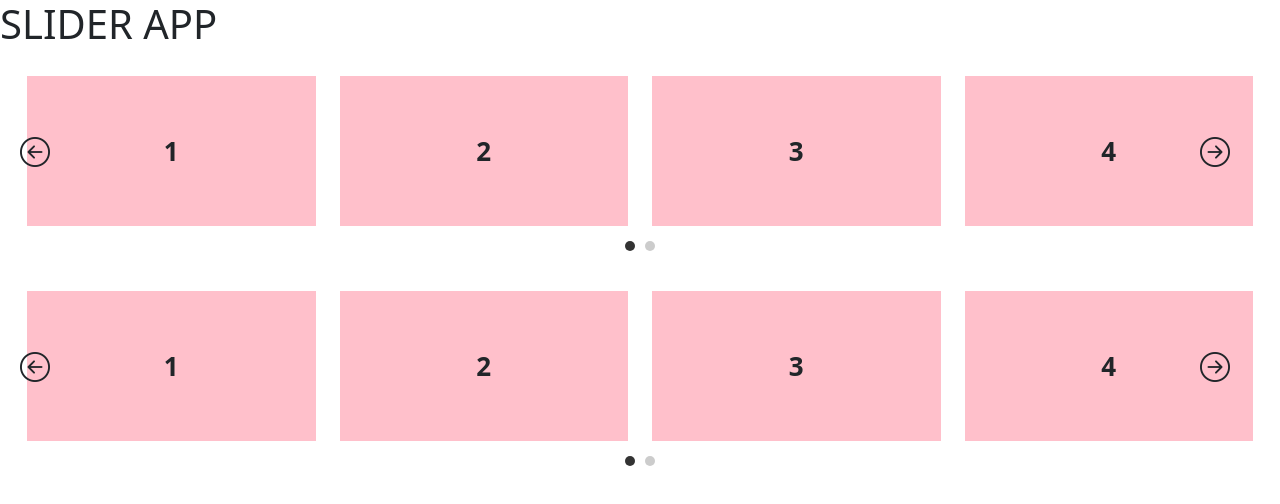
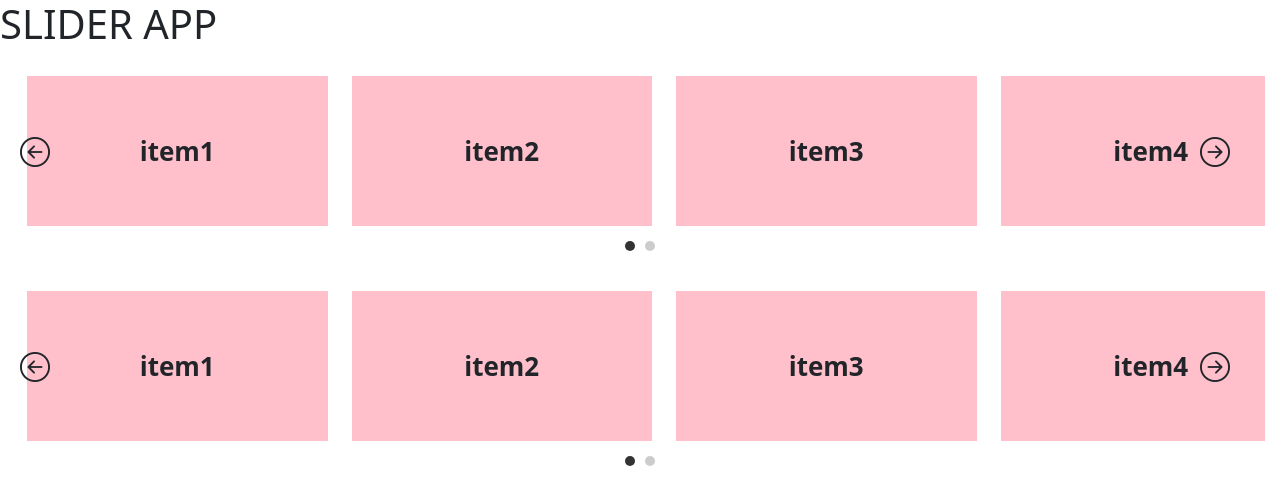
Before and after one commit to nayerasami/reusable-slider, an Angular app: page /home in a window 1280 px wide. Shown: the top 504 px of the page. Built offline with nearby package versions, Linux system fonts and the light colour scheme.

Commit message:
`feat: updated home component and slider component to reflect changes in slider options`

```diff
--- a/src/app/components/home/home.component.html
+++ b/src/app/components/home/home.component.html
@@ -1,6 +1,6 @@
 <app-slider [sliderOptions]="sliderOptions" [sliderItems]="sliderItems">
   <ng-template #itemTemplate let-item>
-    <div class="text">{{ item.id }}</div>
+    <div class="text">{{ item.name }}</div>
   </ng-template>
 
 </app-slider>
--- a/src/app/components/home/home.component.ts
+++ b/src/app/components/home/home.component.ts
@@ -38,10 +38,11 @@ export class HomeComponent {
     autoplay: false,
     autoplaySpeed: 3000,
     indicators: true,
-    infiniteScroll: true,
+    infiniteScroll: false,
     isDraggable: true,
-    numberOfVisibleItems: 4,
-    stepSize: 1,
+    numberOfVisibleItems: 3.5,
+    stepSize: 3,
+    spaceBetween:12
   }
 
   sliderItems = [
@@ -51,8 +52,8 @@ export class HomeComponent {
     { id: 4, name: 'item4' },
     { id: 5, name: 'item5' },
     { id: 6, name: 'item6' },
-    // { id: 7, name: 'item7' },
-    // { id: 8, name: 'item8' },
+    { id: 7, name: 'item7' },
+    { id: 8, name: 'item8' },
   ]
 
 
--- a/src/app/components/slider/interfaces/sliderTypes.ts
+++ b/src/app/components/slider/interfaces/sliderTypes.ts
@@ -15,5 +15,7 @@ export interface SliderOptions {
   isDraggable?:boolean;
   stepSize?:number;
   numberOfVisibleItems:number;
+  spaceBetween?:number;
+  rtl?:boolean
 
 }
--- a/src/app/components/slider/slider.component.css
+++ b/src/app/components/slider/slider.component.css
@@ -24,6 +24,10 @@
   display: flex;
   flex-wrap: nowrap;
   justify-content: flex-start;
+  /* overflow: hidden; */
+   transition: transform 0.3s ease;
+  will-change: transform;
+
 }
 
 .slider-item {
@@ -32,9 +36,11 @@
   font-size: 26px;
   font-weight: 600;
   position: relative;
-  margin: 0 12px;
   flex: 0 0 auto;
   box-sizing: border-box;
+  margin: 0;
+    transition: transform 0.5s linear;
+
 }
 
 .text {
--- a/src/app/components/slider/slider.component.html
+++ b/src/app/components/slider/slider.component.html
@@ -2,9 +2,9 @@
   <div class="container-fluid">
     <div class="slider-wrap" (mouseenter)="stopAutoplay()" (mouseleave)="startAutoplay()">
       <div class="slider-main" #sliderWrapper>
-        @for (item of visibleItems; track item;) {
-           <div class="slider-item"  [ngStyle]="{ width: 'calc(' + (100 / sliderOptions.numberOfVisibleItems) + '% - 24px)',}">
-        <ng-container *ngTemplateOutlet="itemTemplate; context: {$implicit: item} "></ng-container>
+        @for (item of visibleItems; track trackItemFun(item, $index);) {
+        <div class="slider-item" [ngStyle]="{  width: 'calc(' + (100 / sliderOptions.numberOfVisibleItems) + '% - ' + sliderOptions.spaceBetween + 'px)', margin: sliderOptions.numberOfVisibleItems > 1 ? '0 ' + (sliderOptions.spaceBetween) + 'px' : '0' }">
+          <ng-container *ngTemplateOutlet="itemTemplate; context: {$implicit: item} "></ng-container>
         </div>
         }
       </div>
--- a/src/app/components/slider/slider.component.ts
+++ b/src/app/components/slider/slider.component.ts
@@ -80,15 +80,19 @@ export class SliderComponent implements OnInit {
   }
 
   ngOnInit(): void {
-    this.calculateVisibleItems()
     window.addEventListener('resize', this.onWindowResize.bind(this));
     // this.applyResponsiveOptions()
     if (this.sliderOptions.autoplay) {
       this.startAutoplay();
     }
 
-    this.sortedResponsiveOptons = this.responsiveOptions.sort((a: any, b: any) => parseInt(a.breakpoint.replace('px', ''), 10) - parseInt(b.breakpoint.replace('px', ''), 10));
-    this.largestBreakpoint = this.sortedResponsiveOptons.pop();
+    if (this.responsiveOptions.length) {
+      this.sortedResponsiveOptons = this.responsiveOptions.sort((a: any, b: any) => parseInt(a.breakpoint.replace('px', ''), 10) - parseInt(b.breakpoint.replace('px', ''), 10));
+      this.largestBreakpoint = this.sortedResponsiveOptons.pop();
+      this.applyResponsiveOptions();
+      this.calculateVisibleItems()
+
+    }
 
   }
 
@@ -101,8 +105,11 @@ export class SliderComponent implements OnInit {
     }, 0);
   }
 
+  trackItemFun(item :any ,index:any){
+    return index
+  }
   calculateVisibleItems() {
-    this.visibleItems = this.sliderItems.slice(this.currentIndex, this.currentIndex + (this.sliderOptions.numberOfVisibleItems));
+   this.visibleItems = this.sliderItems.slice(this.currentIndex, this.currentIndex + (this.sliderOptions.numberOfVisibleItems));
     if (this.sliderOptions.infiniteScroll) {
       this.visibleItems = [...this.visibleItems, ...this.sliderItems.slice(0, this.sliderOptions.numberOfVisibleItems)];
     }
```
